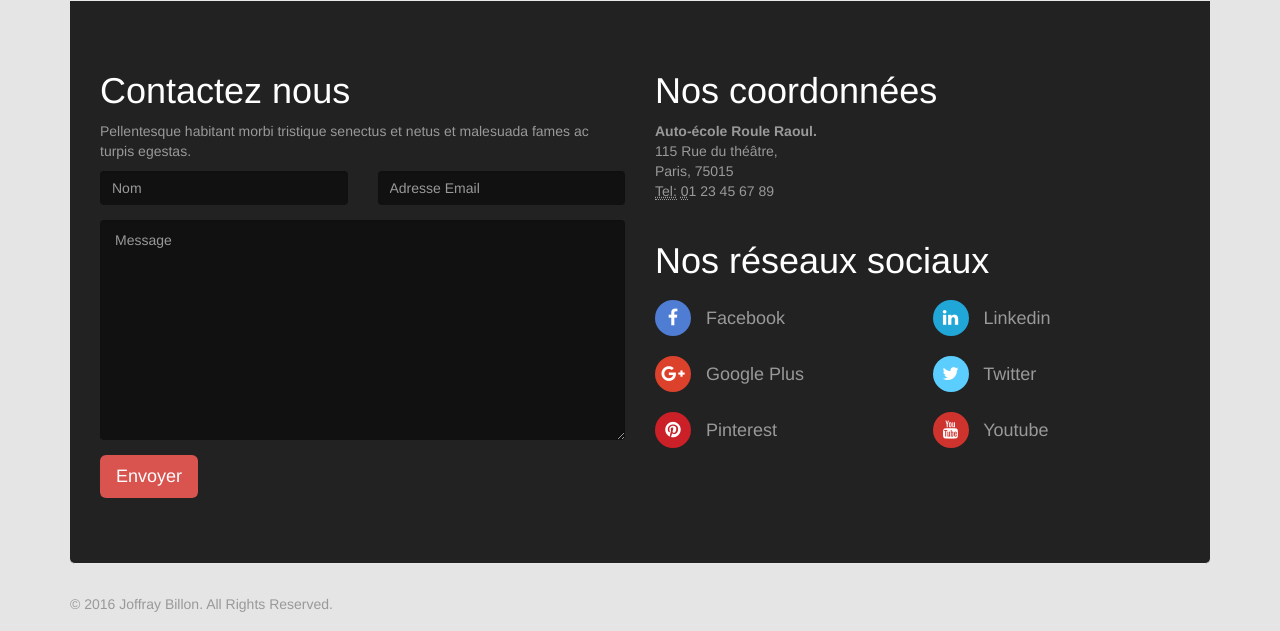
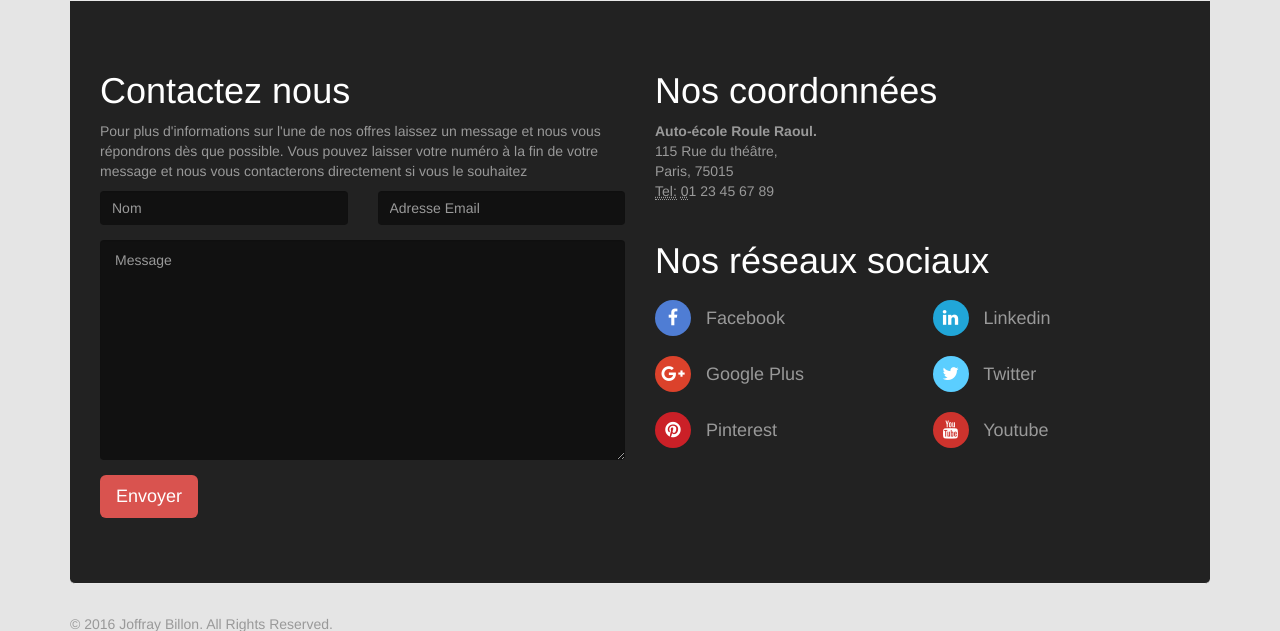
Before and after one commit to Freedou/PPE-Auto_Ecole, a PHP site: page / in a window 1280 px wide. Shown: the part 2300-2931 px from the top of the page. Run offline with PHP 8.4, Linux system fonts and the light colour scheme.

Commit message:
contactez nous

```diff
--- a/PPE/index.php
+++ b/PPE/index.php
@@ -187,7 +187,7 @@
                 <div class="row">
                     <div class="col-sm-6">
                         <h1>Contactez nous</h1>
-                        <p>Pellentesque habitant morbi tristique senectus et netus et malesuada fames ac turpis egestas.</p>
+                        <p>Pour plus d'informations sur l'une de nos offres laissez un message et nous vous répondrons dès que possible. Vous pouvez laisser votre numéro à la fin de votre message et nous vous contacterons directement si vous le souhaitez</p>
                         <div class="status alert alert-success" style="display: none"></div>
                         <form id="main-contact-form" class="contact-form" name="contact-form" method="post" action="sendemail.php" role="form">
                             <div class="row">
```
